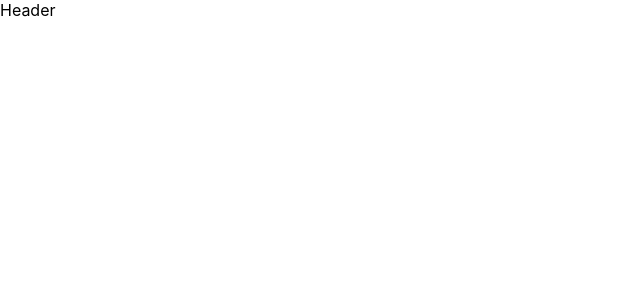
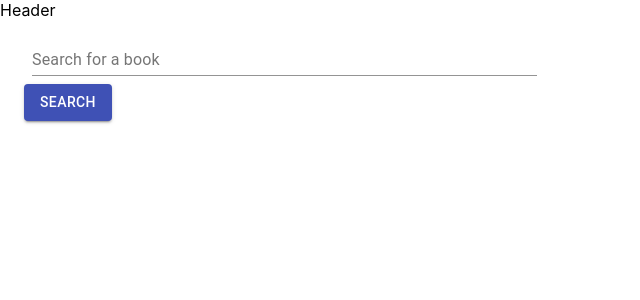
Before and after one commit to mwaslick/google-book-search, a React (Create React App) app in the folder client/: page / in a window 1280 px wide. Shown: the top 300 px of the page, without its empty margins (0-640 px from the left). Built offline with nearby package versions, Linux system fonts and the light colour scheme.

Commit message:
got search function working

```diff
--- a/client/src/App.js
+++ b/client/src/App.js
@@ -1,10 +1,24 @@
 import logo from './logo.svg';
 import Header from './components/Header/Header';
+import { BrowserRouter as Router, Route } from "react-router-dom";
+import Container from '@material-ui/core/Container';
+import Search from './pages/Search'
+import Save from './pages/Save'
 import './App.css';
 
 function App() {
   return (
-    <Header />
+    <Router>
+       <Header />
+        <Container>
+         <Route exact path="/" component={Search} />
+          <Route exact path="/search" component={Search} />
+          <Route exact path="/save" component={Save} />
+      </Container>
+
+
+
+</Router>
   )
 }
 
--- a/client/src/components/SearchedBook/SearchedBook.js
+++ b/client/src/components/SearchedBook/SearchedBook.js
@@ -1,4 +1,5 @@
 import React from "react";
+import Button from "@material-ui/core/Button"
 
 export default function SearchedBook(props) {
     return (
@@ -7,8 +8,8 @@ export default function SearchedBook(props) {
             <p>{props.authors}</p>
             <p>{props.description}</p>
             <img src={props.image} alt={props.title}></img>
-            <button href={props.link}>View</button>
-            <button>Save</button>
+            <Button variant="contained" color="primary" href={props.link}>View</Button>
+            <Button variant="contained" color="primary">Save</Button>
 
         </div>
 
--- a/client/src/pages/Search.js
+++ b/client/src/pages/Search.js
@@ -1,22 +1,69 @@
-import React, { useEffect, useState } from 'react';
+import React, { useState } from 'react';
+import TextField from '@material-ui/core/TextField';
+import {makeStyles} from '@material-ui/core/styles'
 import SearchedBook from "../components/SearchedBook/SearchedBook"
 import searchBooks from "../utils/apiroutes";
+import Button from "@material-ui/core/Button"
 
 export default function Search() {
-    const [displayedBooks, setdisplayedBooks] = useState([])
+    const [searchTerm, setSearchTerm] = useState("");
+    const [searchResults, setSearchResults] = useState([]);
 
-    useEffect((query) => {
-        searchBooks(req.params.query)
-        .then(result => {
-            console.log(result)
-            setdisplayedBooks(result)
+    const handleChange = (event) => {
+        setSearchTerm(event.target.value)
+    }
+
+    const searchFunction = (event) => {
+        event.preventDefault()
+        if (!searchTerm) {
+            console.log("no search term")
+            return
+        }
+        else searchBooks(searchTerm)
+        .then (result => {
+            console.log(result.data.items)
+            setSearchResults(result.data.items)
+        }).catch(err => {
+            console.log(err)
         })
-    })
+
+    }
+
+    const useStyles = makeStyles((theme) => ({
+        root: {
+          '& .MuiTextField-root': {
+            margin: theme.spacing(1),
+            width: '50ch',
+          },
+        },
+      }));
+
+    const classes = useStyles();
+
 
     return (
         <div>
-            {displayedBooks.map(book => {
-                <SearchedBook
+
+            <div>
+            <form className={classes.root} noValidate autoComplete="off">
+                <div>
+             <TextField id="standard-basic book-search" label="Search for a book" value={searchTerm} onChange= {handleChange}/>
+                </div>
+            </form>
+
+
+                <Button variant="contained" color="primary" onClick={searchFunction}>
+                    Search
+                </Button>
+
+            </div>
+
+
+
+
+            {searchResults.map(book => {
+                return <SearchedBook
+                key= {book.id}
                 title= {book.volumeInfo.title}
                 authors= {book.volumeInfo.authors}
                 description = {book.volumeInfo.description}
@@ -25,7 +72,7 @@ export default function Search() {
 
                 />
 
-            })}
+                })}
 
 
         </div>
```
